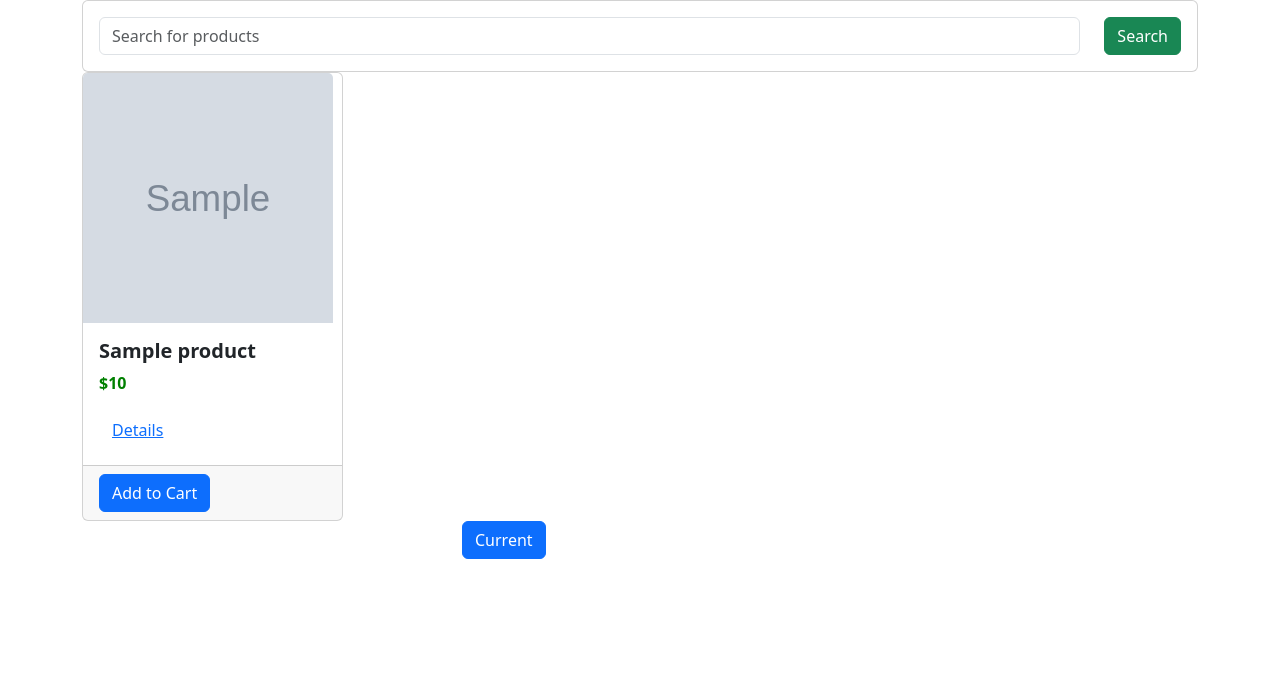
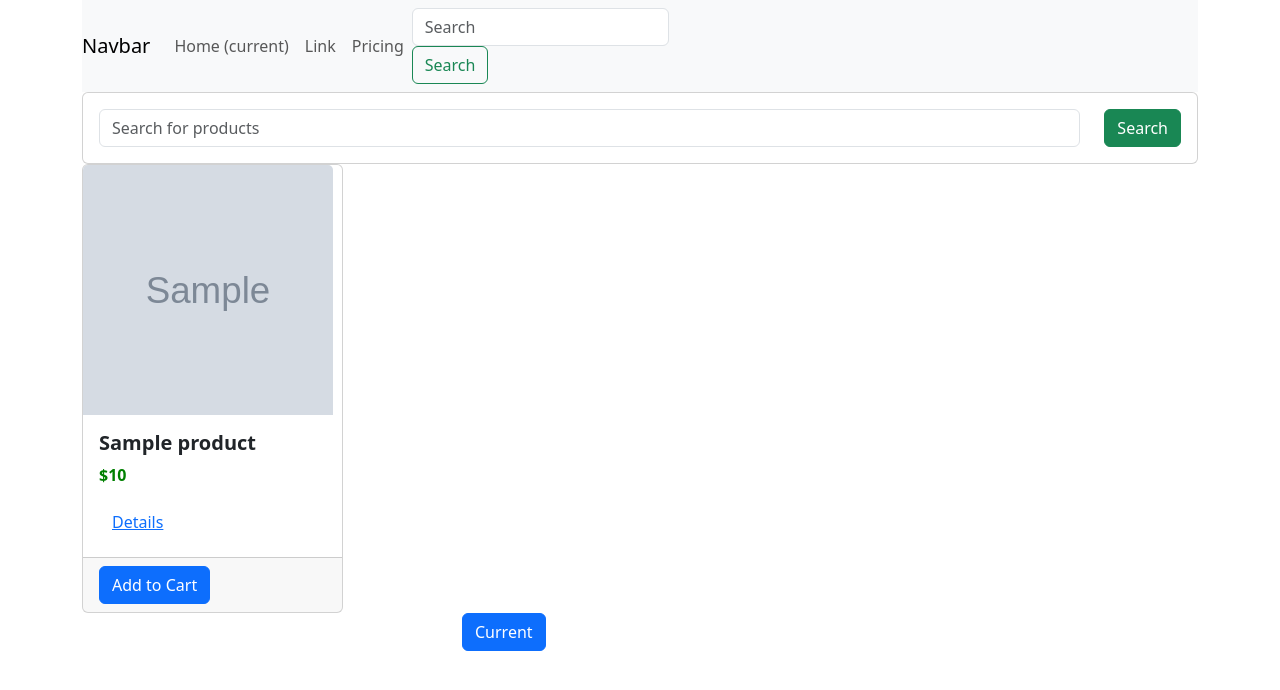
Before and after one commit to krum99/Django-masterclass-course, a Django app: template ecom/ecomsite/shop/templates/shop/index.html in a window 1280 px wide. Shown: the top 690 px of the page. Run offline with Django 5.2, Linux system fonts and the light colour scheme; the template is opened without the code that fills it: most values are stand-ins (such as "Sample title", 1, 10 or a date in 2020); grey boxes marked "Sample" are stand-in pictures; some libraries are stand-ins or nearby versions.

Commit message:
feat: displaying number of items on navbar

```diff
--- a/ecom/ecomsite/shop/templates/shop/index.html
+++ b/ecom/ecomsite/shop/templates/shop/index.html
@@ -1,23 +1,58 @@
 {% load static %}
 <!DOCTYPE html>
 <html lang="en">
+
 <head>
     <meta charset="UTF-8">
     <meta name="viewport" content="width=device-width, initial-scale=1.0">
     <title>Document</title>
     <link rel="stylesheet" href="https://cdn.jsdelivr.net/npm/bootstrap@5.3.0/dist/css/bootstrap.min.css">
     <script src="https://stackpath.bootstrapcdn.com/bootstrap/5.3.0/js/bootstrap.bundle.min.js"></script>
-    <script src="https://code.jquery.com/jquery-3.7.1.js" integrity="sha256-eKhayi8LEQwp4NKxN+CfCh+3qOVUtJn3QNZ0TciWLP4=" crossorigin="anonymous"></script>
+    <script src="https://code.jquery.com/jquery-3.7.1.js"
+        integrity="sha256-eKhayi8LEQwp4NKxN+CfCh+3qOVUtJn3QNZ0TciWLP4=" crossorigin="anonymous"></script>
     <link rel="stylesheet" href="{% static 'shop/style.css' %}">
 </head>
+
 <body>
     <div class="container">
+        <div class="row">
+            <div class="col-md-12">
+                <nav class="navbar navbar-expand-lg navbar-light bg-light">
+                    <a class="navbar-brand" href="#">Navbar</a>
+                    <button class="navbar-toggler" type="button" data-toggle="collapse"
+                        data-target="#navbarSupportedContent" aria-controls="navbarSupportedContent"
+                        aria-expanded="false" aria-label="Toggle navigation">
+                        <span class="navbar-toggler-icon"></span>
+                    </button>
+
+                    <div class="collapse navbar-collapse" id="navbarSupportedContent">
+                        <ul class="navbar-nav mr-auto">
+                            <li class="nav-item active">
+                                <a class="nav-link" href="#">Home <span class="sr-only">(current)</span></a>
+                            </li>
+                            <li class="nav-item">
+                                <a class="nav-link" href="#">Link</a>
+                            </li>
+                            <li class="nav-item">
+                                <a id="cart" class="nav-link" href="#">Pricing</a>
+                            </li>
+                        </ul>
+                        <form class="form-inline my-2 my-lg-0">
+                            <input class="form-control mr-sm-2" type="search" placeholder="Search" aria-label="Search">
+                            <button class="btn btn-outline-success my-2 my-sm-0" type="submit">Search</button>
+                        </form>
+                    </div>
+                </nav>
+            </div>
+        </div>
+
         <div class="row">
             <div class="col-md-12">
                 <form method="GET" class="card card-sm">
                     <div class="card-body row no-gutters align-items-center">
                         <div class="col">
-                            <input type="search" name="item_name" placeholder="Search for products" class="form-control form-control-borderless">
+                            <input type="search" name="item_name" placeholder="Search for products"
+                                class="form-control form-control-borderless">
                         </div>
                         <div class="col-auto">
                             <button class="btn btn-success" type="submit">Search</button>
@@ -32,7 +67,8 @@
             {% for product in products %}
             <div class="col-md-3">
                 <div class="card">
-                        <img src="{{ product.image }}" class="card-img-top" alt="{{ product.title }}" style="width: 250px; height: 250px; object-fit: cover;">
+                    <img src="{{ product.image }}" class="card-img-top" alt="{{ product.title }}"
+                        style="width: 250px; height: 250px; object-fit: cover;">
                     <div class="card-body">
                         <h5 class="card-title">{{ product.title }}</h5>
                         <p class="card-text">${{ product.price }}</p>
@@ -69,19 +105,22 @@
     </div>
 </body>
 <script type="text/javascript">
-    if(localStorage.getItem('cart') == null){
+    if (localStorage.getItem('cart') == null) {
         var cart = {};
-    }else{
+    } else {
         var cart = JSON.parse(localStorage.getItem('cart'));
     }
-    $(document).on('click', '.atc', function(){
+    $(document).on('click', '.atc', function () {
         var product_id = $(this).attr('id');
-        if(cart[product_id] == undefined){
+        if (cart[product_id] == undefined) {
             cart[product_id] = 1;
-        }else{
+        } else {
             cart[product_id]++;
         }
         localStorage.setItem('cart', JSON.stringify(cart));
+
+        document.getElementById('cart').innerHTML = "Cart (" + Object.keys(cart).length + ")";
+        Object.keys(cart).length
     })
 
 </script>
```
Lines whose indentation alone changed are shown as unchanged.
